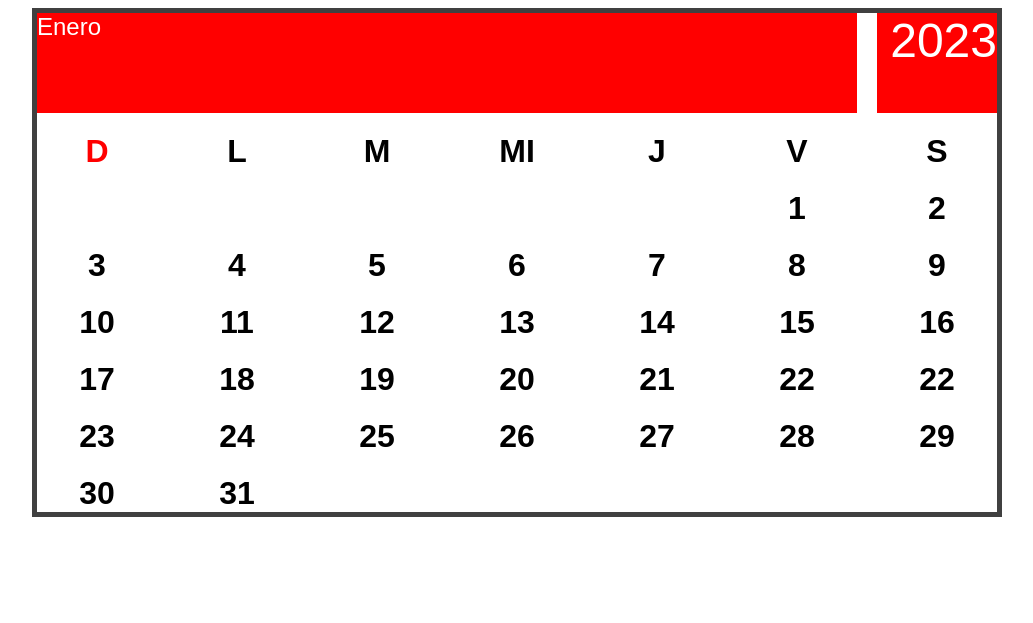
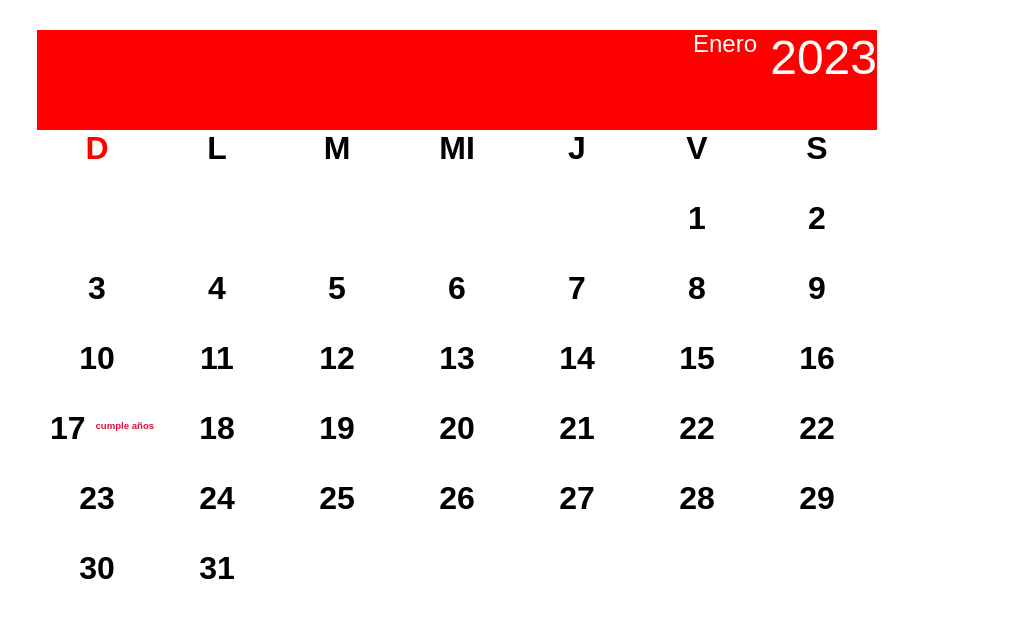
Before and after one commit to pac0sanch3/mi-sitio-web, a plain HTML site: page ejemplodeC.html in a window 1280 px wide. Shown: the whole page, without its empty margins (123-1156 px from the left). Drawn offline with Linux system fonts and the light colour scheme.

Commit message:
calendario propio

```diff
--- a/css/ejemplodeC.css
+++ b/css/ejemplodeC.css
@@ -2,9 +2,8 @@
     font-family: sans-serif;
 }
 .main-box-5{
-    border: 5px solid rgb(64, 64, 64);
-    margin: 0 auto 0 auto;
-    gap: 20px;
+    margin: 30px auto 0 auto;
+
     width: 960px;
     display: grid;
     grid-template-columns: repeat(7, 120px);
@@ -16,6 +15,7 @@
     background-color: red;
     font-size: 1.5em;
     color: white;
+    text-align: right;
 }
 .año{
     text-align:end ;
@@ -27,7 +27,7 @@
 .dia-1{
     grid-column-start: 6;
 }
-.box{
+.dia-mes{
     text-align: center;
 }
 .dia-semana1{
@@ -38,4 +38,12 @@
     font-weight: 800;
     font-size: 2em;
     text-align: center;
+    height: 70px;
 }
+.cumple{
+    font-size: 0.3em;
+    position: relative;
+    top: -10px;
+    left: 10px;
+    color: crimson;
+}
--- a/ejemplodeC.html
+++ b/ejemplodeC.html
@@ -17,38 +17,38 @@
         <div class="box1 dia-semana">J</div>
         <div class="box1 dia-semana">V</div>
         <div class="box1 dia-semana">S</div>
-        <div class="box1 box dia-1">1</div>
-        <div class="box1 box">2</div>
-        <div class="box1 box">3</div>
-        <div class="box1 box">4</div>
-        <div class="box1 box">5</div>
-        <div class="box1 box">6</div>
-        <div class="box1 box">7</div>
-        <div class="box1 box">8</div>
-        <div class="box1 box">9</div>
-        <div class="box1 box">10</div>
-        <div class="box1 box">11</div>
-        <div class="box1 box">12</div>
-        <div class="box1 box">13</div>
-        <div class="box1 box">14</div>
-        <div class="box1 box">15</div>
-        <div class="box1 box">16</div>
-        <div class="box1 box">17</div>
-        <div class="box1 box">18</div>
-        <div class="box1 box">19</div>
-        <div class="box1 box">20</div>
-        <div class="box1 box">21</div>
-        <div class="box1 box">22</div>
-        <div class="box1 box">22</div>
-        <div class="box1 box">23</div>
-        <div class="box1 box">24</div>
-        <div class="box1 box">25</div>
-        <div class="box1 box">26</div>
-        <div class="box1 box">27</div>
-        <div class="box1 box">28</div>
-        <div class="box1 box">29</div>
-        <div class="box1 box">30</div>
-        <div class="box1 box">31</div>
+        <div class="box1 dia-1">1</div>
+        <div class="box1"><span class="dia-mes">2</span></div>
+        <div class="box1"><span class="dia-mes">3</span></div>
+        <div class="box1"><span class="dia-mes">4</span></div>
+        <div class="box1"><span class="dia-mes">5</span></div>
+        <div class="box1"><span class="dia-mes">6</span></div>
+        <div class="box1"><span class="dia-mes">7</span></div>
+        <div class="box1"><span class="dia-mes">8</span></div>
+        <div class="box1"><span class="dia-mes">9</span></div>
+        <div class="box1"><span class="dia-mes">10</span></div>
+        <div class="box1"><span class="dia-mes">11</span></div>
+        <div class="box1"><span class="dia-mes">12</span></div>
+        <div class="box1"><span class="dia-mes">13</span></div>
+        <div class="box1"><span class="dia-mes">14</span></div>
+        <div class="box1"><span class="dia-mes">15</span></div>
+        <div class="box1"><span class="dia-mes">16</span></div>
+        <div class="box1"><span class="dia-mes mes-navidad">17</span><span class="cumple">cumple años</span></div>
+        <div class="box1"><span class="dia-mes">18</span></div>
+        <div class="box1"><span class="dia-mes">19</span></div>
+        <div class="box1"><span class="dia-mes">20</span></div>
+        <div class="box1"><span class="dia-mes">21</span></div>
+        <div class="box1"><span class="dia-mes">22</span></div>
+        <div class="box1"><span class="dia-mes">22</span></div>
+        <div class="box1"><span class="dia-mes">23</span></div>
+        <div class="box1"><span class="dia-mes">24</span></div>
+        <div class="box1"><span class="dia-mes">25</span></div>
+        <div class="box1"><span class="dia-mes">26</span></div>
+        <div class="box1"><span class="dia-mes">27</span></div>
+        <div class="box1"><span class="dia-mes">28</span></div>
+        <div class="box1"><span class="dia-mes">29</span></div>
+        <div class="box1"><span class="dia-mes">30</span></div>
+        <div class="box1"><span class="dia-mes">31</span></div>
     </div>
 </body>
 </html>
```
